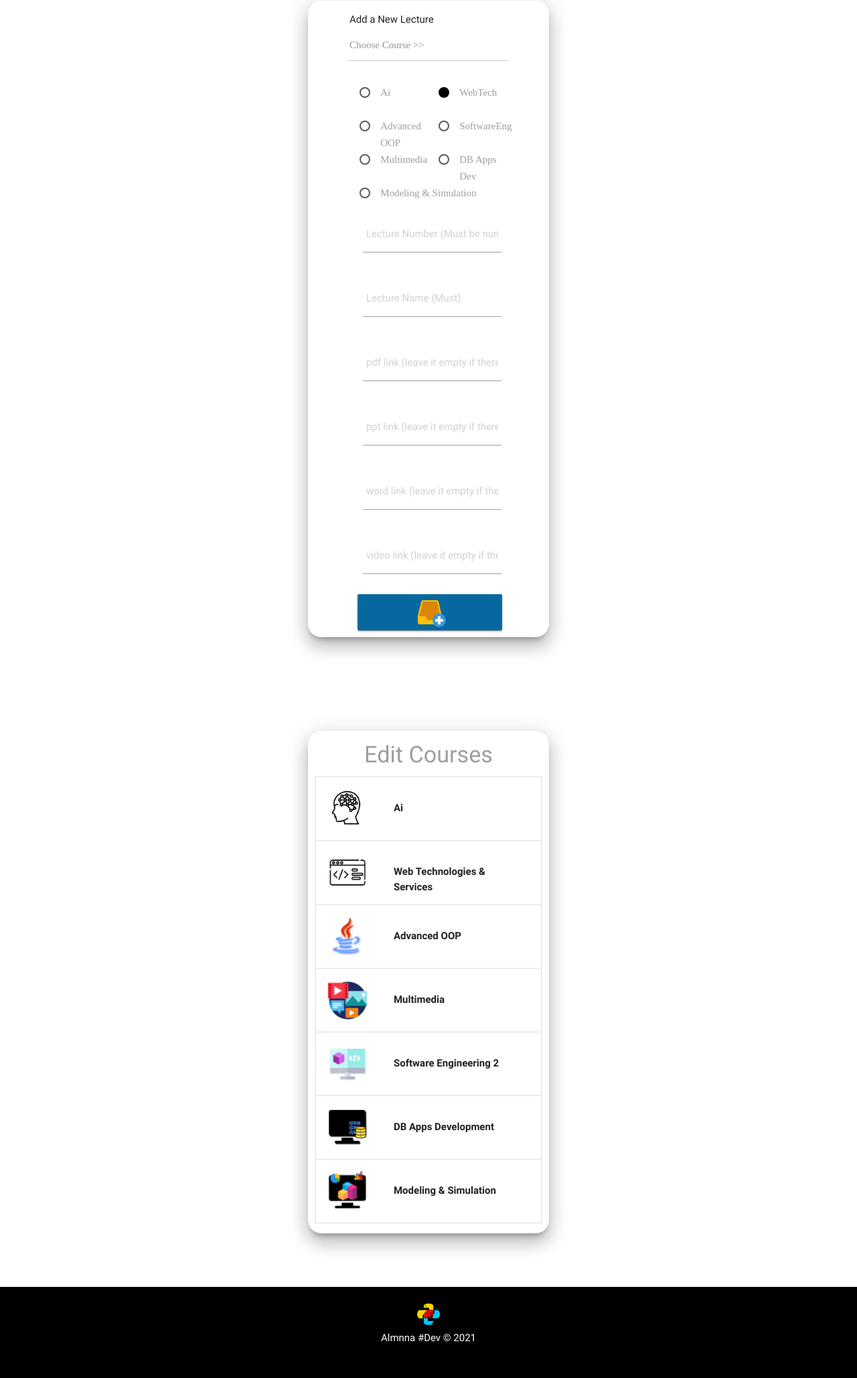
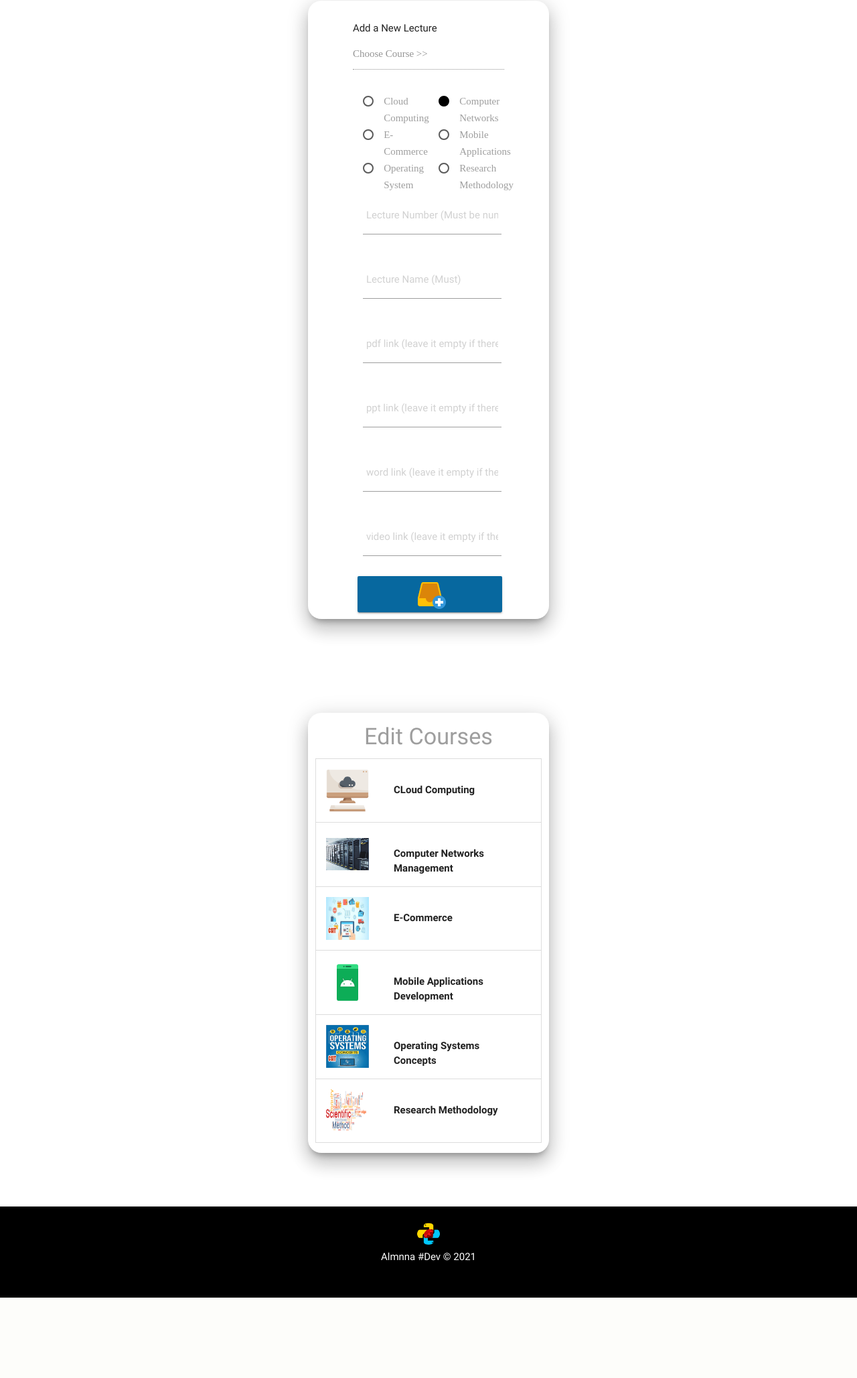
Before and after one commit to Almnna/lums, a Django app: template Main/templates/panel.html in a window 1280 px wide. Shown: the part 73-2130 px from the top of the page at 67% size. After the commit the page ends 2010 px from the top, so only its background shows below. Run offline with Django 3.2, Linux system fonts and the light colour scheme; the template is opened without the code that fills it: values that come from a table or form of the project are taken from there, others are empty; data comes from the database, SQL or seed files in the repository.

Commit message:
update 3

```diff
--- a/Main/templates/panel/tablet.html
+++ b/Main/templates/panel/tablet.html
@@ -6,36 +6,32 @@
             <form method="POST">
                 {% csrf_token %}
                     <div class="container" >
-                        <div style="margin-top: 20px;">
+                        <div style="margin-top: 20px; padding: 5px; margin-bottom: 20px;">
                             <h6>Add a New Lecture<h6/>
                             <input class="col s12" style="font-family: GothDotGothic;" type="text" value="Choose Course >>" disabled/>
                             <p class="col s6">
-                                <input name="category" type="radio" id="ai" value="ai"/>
-                                <label for="ai" style="font-family: GothDotGothic;">Ai</label>
+                                <input name="category" type="radio" id="cc" value="cc"/>
+                                <label for="cc" style="font-family: GothDotGothic;">Cloud Computing</label>
                             </p>
                             <p class="col s6">
-                                <input class="with-gap" name="category" type="radio" id="web" value="web" checked/>
-                                <label for="web" style="font-family: GothDotGothic;">WebTech</label>
+                                <input class="with-gap" name="category" type="radio" id="cnm" value="cnm" checked/>
+                                <label for="cnm" style="font-family: GothDotGothic;">Computer Networks</label>
                             </p>
                             <p class="col s6">
-                                <input name="category" type="radio" id="oop" value="oop" />
-                                <label for="oop" style="font-family: GothDotGothic;">Advanced OOP</label>
+                                <input name="category" type="radio" id="ec" value="ec" />
+                                <label for="ec" style="font-family: GothDotGothic;">E-Commerce</label>
                             </p>
                             <p class="col s6">
-                                <input name="category" type="radio" id="softeng" value="softeng" />
-                                <label for="softeng" style="font-family: GothDotGothic;">SoftwareEng</label>
+                                <input name="category" type="radio" id="mad" value="mad" />
+                                <label for="mad" style="font-family: GothDotGothic;">Mobile Applications</label>
                             </p>
                             <p class="col s6">
-                                <input name="category" type="radio" id="multimedia" value="multimedia" />
-                                <label for="multimedia" style="font-family: GothDotGothic;">Multimedia</label>
+                                <input name="category" type="radio" id="osc" value="osc" />
+                                <label for="osc" style="font-family: GothDotGothic;">Operating System</label>
                             </p>
                             <p class="col s6">
-                                <input name="category" type="radio" id="db_apps" value="db_apps"/>
-                                <label for="db_apps" style="font-family: GothDotGothic;">DB Apps Dev</label>
-                            </p>
-                            <p class="col s12">
-                                <input name="category" type="radio" id="mod_sim" value="mod_sim"/>
-                                <label for="mod_sim" style="font-family: GothDotGothic;">Modeling & Simulation</label>
+                                <input name="category" type="radio" id="rm" value="rm"/>
+                                <label for="rm" style="font-family: GothDotGothic;">Research Methodology</label>
                             </p>
                         </div>
 
@@ -53,8 +49,8 @@
 </div>
 
 <!--<div class="container">-->
-<!--    <div class="row valign-wrapper">-->
-<!--        <div class="card col s12 z-depth-4">            -->
+<!--    <div class="row">-->
+<!--        <div class="card col s12 z-depth-4" style="margin: 0px;">-->
 <!--                <table class=" highlight">-->
 <!--                    <center><label><h4>Lectures</h4></label></center>-->
                     <!-- <div class="row"> -->
@@ -66,21 +62,21 @@
 <!--                        {% for course in courses %}-->
 <!--                            {% if course %}-->
 <!--                                <tr class="row" style='background-color: #dff0d8; boarder-color: #d0e9c6;'>-->
-<!--                                    <td class="col s3"><p>Course: </p></td> -->
-<!--                                    <td class="col s3"><p>{{course.course}}</p></td> -->
-<!--                                    <td class="col s3 push-s1"><p>Lecture:</p></td> -->
-<!--                                    <td class="col s2 push-s1"><p>{{course.lecture_no}}</p></td> -->
+<!--                                    <td class="col s3"><p>Course: </p></td>-->
+<!--                                    <td class="col s3"><p>{{course.course}}</p></td>-->
+<!--                                    <td class="col s3 push-s1"><p>Lecture:</p></td>-->
+<!--                                    <td class="col s2 push-s1"><p>{{course.lecture_no}}</p></td>-->
 <!--                                </tr>-->
 <!--                                <tr style='background-color: #dff0d8; boarder-color: #d0e9c6;'>-->
-<!--                                    <td class="col s4"><p>Lecture: </p></td> -->
-<!--                                    <td class="col s8 pull-s1"><p style="text-align: center;">{{course.lecture_na}}</p></td> -->
+<!--                                    <td class="col s4"><p>Lecture: </p></td>-->
+<!--                                    <td class="col s8 pull-s1"><p style="text-align: center;">{{course.lecture_na}}</p></td>-->
 <!--                                </tr>-->
 <!--                                <tr>-->
 <!--                                    <td class="row centered">-->
 <!--                                        <a class="btn orange col s5" href="{% url 'update' course.id %}">-->
 <!--                                            <i class="material-icons" style="font-family: materialize-icons">-->
 <!--                                                edit-->
-<!--                                            </i> -->
+<!--                                            </i>-->
 <!--                                        </a>-->
 <!--                                        <a class="btn red col s5 push-s2" href="{% url 'delete_lecture' course.id %}">-->
 <!--                                            <i class="material-icons" style="font-family: materialize-icons">-->
@@ -97,21 +93,25 @@
 <!--    </div>-->
 <!--<div>-->
 
+
+
+
+
 <div class="row valign-wrapper">
     <div class="card col s12 z-depth-5">
         <center><label><h4>Edit Courses</h4></label></center>
           <ul class="collapsible z-depth-0">
             <li>
                 <div class="collapsible-header">
-                <img src="{% static 'img/courses/Ai.png' %}" style="width: 64px; height: 64px;">
+                <img src="{% static 'img/courses/sem7/cloud-computing.png' %}" style="width: 64px; height: 64px;">
                 <div class="col offset-s1" style="margin-top: 20px;">
-                    <b>Ai</b>
+                    <b>CLoud Computing</b>
                 </div>
                 </div>
                 <div class="collapsible-body">
                     <ul class="collapsible  z-depth-5">
                     {% for course in courses %}
-                        {% if course.course == 'ai' %}
+                        {% if course.course == 'cc' %}
                             <li>
                                 <div class="collapsible-header">
                                     <h5 class="col offset-s3">
@@ -147,15 +147,15 @@
             </li>
             <li>
                 <div class="collapsible-header">
-                <img src="{% static 'img/courses/webTech2.png' %}" style="width: 64px; height: 64px;">
+                <img src="{% static 'img/courses/sem7/computer-servers.jpeg' %}" style="width: 64px; height: 64px;">
                 <div class="col offset-s1" style="margin-top: 20px;">
-                    <b>Web Technologies & Services</b>
+                    <b>Computer Networks Management</b>
                 </div>
                 </div>
                 <div class="collapsible-body">
                     <ul class="collapsible  z-depth-5">
                     {% for course in courses %}
-                        {% if course.course == 'web' %}
+                        {% if course.course == 'cnm' %}
                             <li>
                                 <div class="collapsible-header">
                                     <h5 class="col offset-s3">
@@ -191,15 +191,15 @@
             </li>
             <li>
                 <div class="collapsible-header">
-                <img src="{% static 'img/courses/OPP.png' %}" style="width: 64px; height: 64px;">
+                <img src="{% static 'img/courses/sem7/E-Commerce.jpeg' %}" style="width: 64px; height: 64px;">
                 <div class="col offset-s1" style="margin-top: 20px;">
-                    <b>Advanced OOP</b>
+                    <b>E-Commerce</b>
                 </div>
                 </div>
                 <div class="collapsible-body">
                     <ul class="collapsible  z-depth-5">
                     {% for course in courses %}
-                        {% if course.course == 'oop' %}
+                        {% if course.course == 'ec' %}
                             <li>
                                 <div class="collapsible-header">
                                     <h5 class="col offset-s3">
@@ -235,15 +235,15 @@
             </li>
              <li>
                 <div class="collapsible-header">
-                <img src="{% static 'img/courses/multimedia.png' %}" style="width: 64px; height: 64px;">
+                <img src="{% static 'img/courses/sem7/android.png' %}" style="width: 64px; height: 64px;">
                 <div class="col offset-s1" style="margin-top: 20px;">
-                    <b>Multimedia</b>
+                    <b>Mobile Applications Development</b>
                 </div>
                 </div>
                 <div class="collapsible-body">
                     <ul class="collapsible  z-depth-5">
                     {% for course in courses %}
-                        {% if course.course == 'multimedia' %}
+                        {% if course.course == 'mad' %}
                             <li>
                                 <div class="collapsible-header">
                                     <h5 class="col offset-s3">
@@ -279,59 +279,15 @@
             </li>
             <li>
                 <div class="collapsible-header">
-                <img src="{% static 'img/courses/sofeng.png' %}" style="width: 64px; height: 64px;">
+                <img src="{% static 'img/courses/sem7/OperatingSystemsConcepts.jpeg' %}" style="width: 64px; height: 64px;">
                 <div class="col offset-s1" style="margin-top: 20px;">
-                    <b>Software Engineering 2</b>
+                    <b>Operating Systems Concepts</b>
                 </div>
                 </div>
                 <div class="collapsible-body">
                     <ul class="collapsible  z-depth-5">
                     {% for course in courses %}
-                        {% if course.course == 'softeng' %}
-                            <li>
-                                <div class="collapsible-header">
-                                    <h5 class="col offset-s3">
-                                    {% if course.lecture_no == 0 %}
-                                      <div class="col offset-s1">Asset</div>
-                                    {% else %}
-                                       Lecture {{course.lecture_no}}
-                                    {% endif %}
-                                    </h5>
-                                </div>
-                                <div class="collapsible-body">
-                                        <h5 class="col s12">Lecture: {{course.lecture_no}}</h5>
-                                        <h5 class="col s12">Lecture name: </h5>
-                                        <h5 class="col s12" style="text-align: center;">{{course.lecture_na}}</h5>
-                                        <p class="row centered">
-                                            <a class="btn orange col s5" href="{% url 'update' course.id %}">
-                                                <i class="material-icons" style="font-family: materialize-icons">
-                                                    edit
-                                                </i>
-                                            </a>
-                                            <a class="btn red col s5 push-s2" href="{% url 'delete_lecture' course.id %}">
-                                                <i class="material-icons" style="font-family: materialize-icons">
-                                                    delete
-                                                </i>
-                                            </a>
-                                        </p>
-                                </div>
-                            </li>
-                        {% endif %}
-                    {% endfor %}
-                    </ul>
-                </div>
-            </li>
-                <li>
-                <div class="collapsible-header">
-                <img src="{% static 'img/courses/databaseAppDev.png' %}" style="width: 64px; height: 64px;">
-                <div class="col offset-s1" style="margin-top: 20px;">
-                    <b>DB Apps Development</b>
-                </div>
-                </div>
-                <div class="collapsible-body">
-                    <ul class="collapsible  z-depth-5">
-                    {% for course in courses %}
-                        {% if course.course == 'db_apps' %}
+                        {% if course.course == 'osc' %}
                             <li>
                                 <div class="collapsible-header">
                                     <h5 class="col offset-s3">
@@ -367,15 +323,15 @@
             </li>
             <li>
                 <div class="collapsible-header">
-                <img src="{% static 'img/courses/simModeling.png' %}" style="width: 64px; height: 64px;">
+                <img src="{% static 'img/courses/sem7/scientific-method.jpeg' %}" style="width: 64px; height: 64px;">
                 <div class="col offset-s1" style="margin-top: 20px;">
-                    <b>Modeling & Simulation</b>
+                    <b>Research Methodology</b>
                 </div>
                 </div>
                 <div class="collapsible-body">
                     <ul class="collapsible  z-depth-5">
                     {% for course in courses %}
-                        {% if course.course == 'mod_sim' %}
+                        {% if course.course == 'rm' %}
                             <li>
                                 <div class="collapsible-header">
                                     <h5 class="col offset-s3">
```
